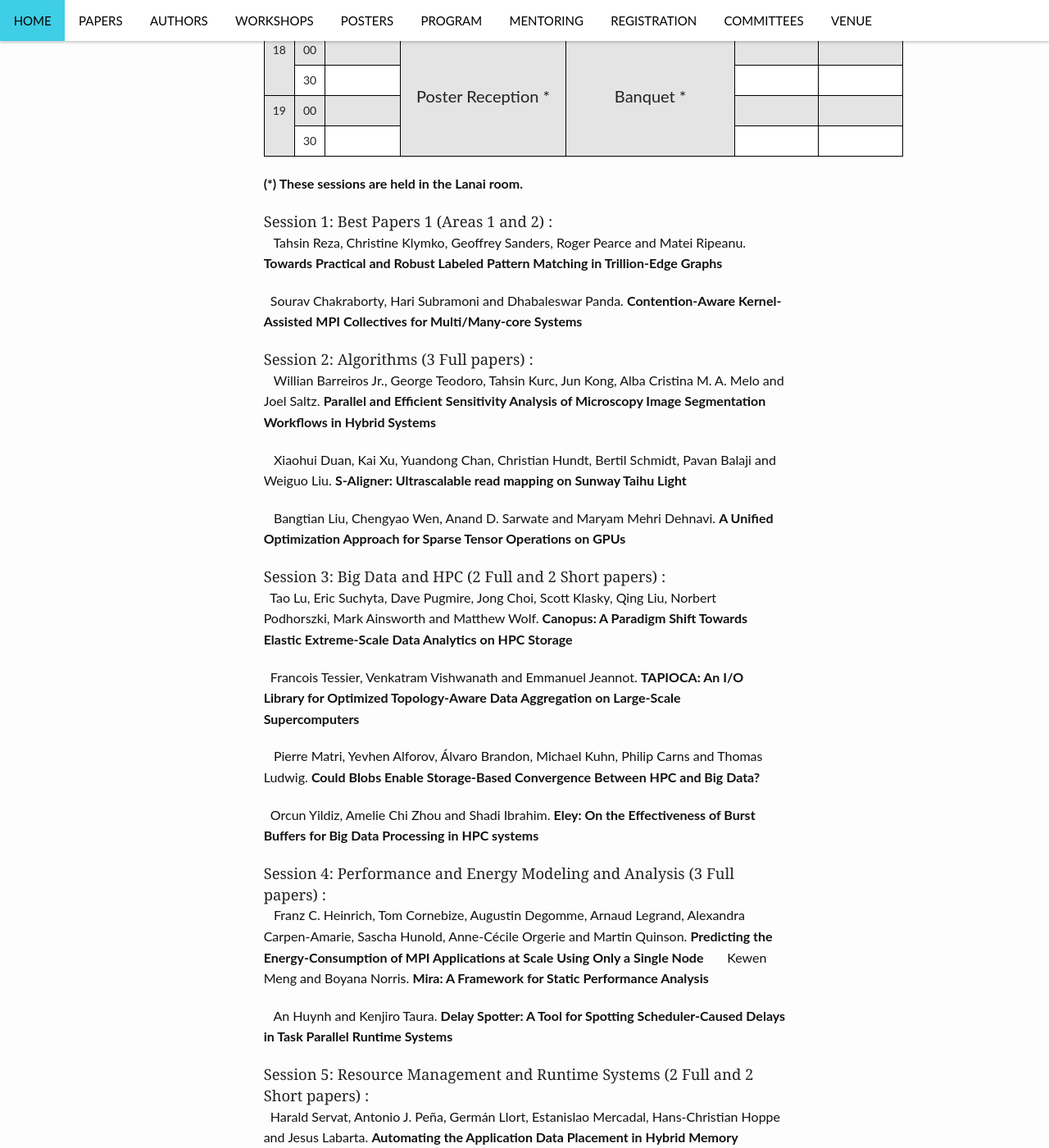
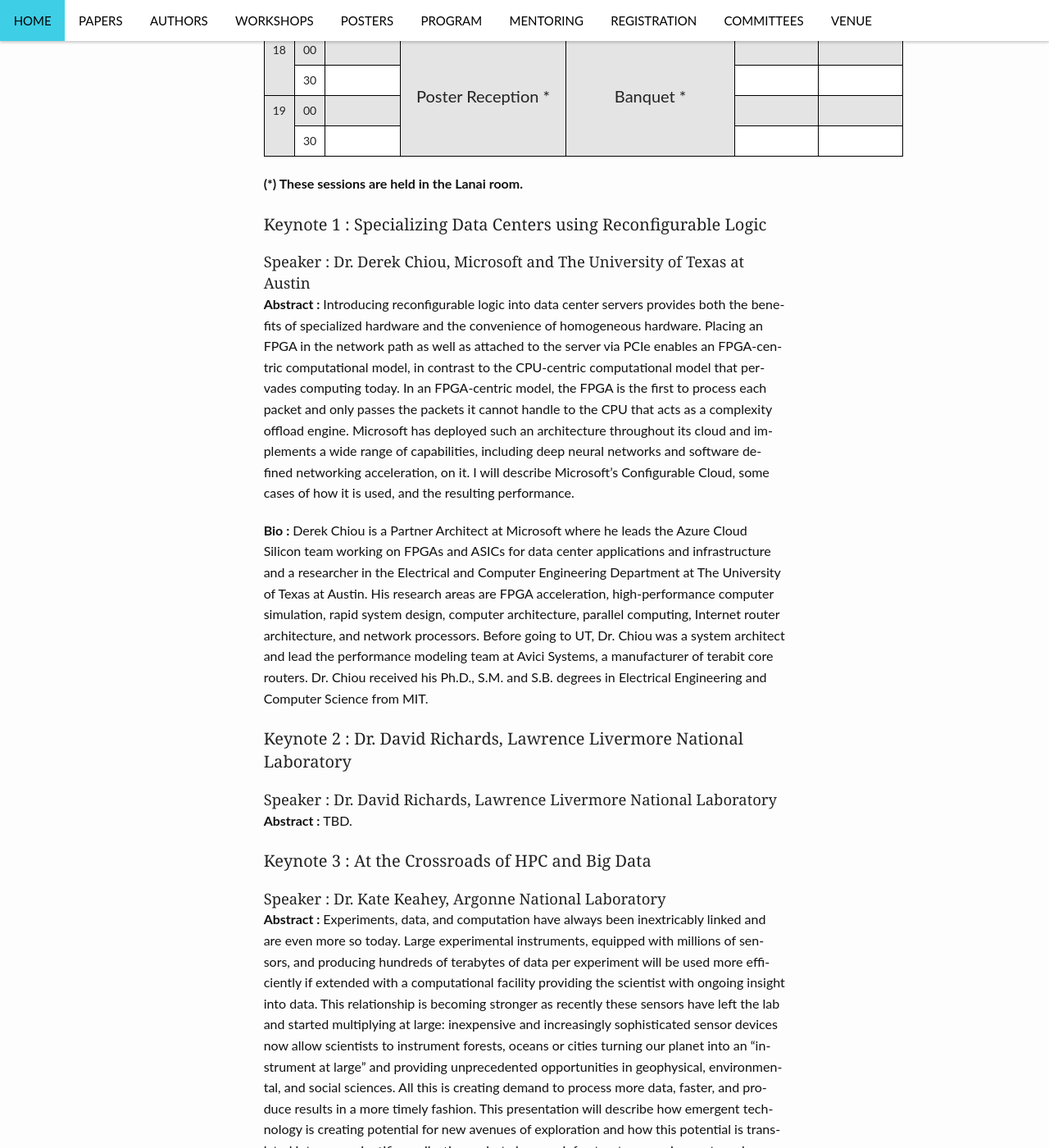
Before and after one commit to cluster17/cluster17.github.io, a Jekyll site: the page built from program/index.md, in a window 1280 px wide and 1400 px high, scrolled down 1373 px. Shown: the whole window at 82% size. Built offline with Jekyll 4.4.1, drawn with Linux system fonts in a browser that asks for light colours; some of the changed text lies outside the part shown.

Commit message:
Adding Keynotes

```diff
--- a/program/index.md
+++ b/program/index.md
@@ -60,9 +60,9 @@ header:
  <tr>
   <td> 30 </td>
   <td colspan="1" rowspan="4"> Workshop </td>
-  <td colspan="2" rowspan="2" style="text-align:center; vertical-align:middle; font-size:20px;"> Keynote 1 * </td>
-  <td colspan="2" rowspan="2" style="text-align:center; vertical-align:middle; font-size:20px;"> Keynote 2 * </td>
-  <td colspan="2" rowspan="2" style="text-align:center; vertical-align:middle; font-size:20px;"> Keynote 3 * </td>
+  <td colspan="2" rowspan="2" style="text-align:center; vertical-align:middle; font-size:20px;"> Keynote 1 * <br> Dr. Derek Chiou </td>
+  <td colspan="2" rowspan="2" style="text-align:center; vertical-align:middle; font-size:20px;"> Keynote 2 * <br> Dr. David Richards </td>
+  <td colspan="2" rowspan="2" style="text-align:center; vertical-align:middle; font-size:20px;"> Keynote 3 * <br> Dr. Kate Keahey </td>
  </tr>
 
  <tr>
@@ -208,6 +208,71 @@ header:
 </table>
 
 <b> (*) These sessions are held in the Lanai room. </b><br>
+
+
+<h4>Keynote 1 : Specializing Data Centers using Reconfigurable Logic </h4>
+
+
+<h5>Speaker : Dr. Derek Chiou, Microsoft and The University of Texas at Austin</h5>
+
+<b>Abstract : </b> Introducing reconfigurable logic into data center servers
+provides both the benefits of specialized hardware and the convenience of
+homogeneous hardware.  Placing an FPGA in the network path as well as attached
+to the server via PCIe enables an FPGA-centric computational model, in contrast
+to the CPU-centric computational model that pervades computing today. In an
+FPGA-centric model, the FPGA is the first to process each packet and only
+passes the packets it cannot handle to the CPU that acts as a complexity
+offload engine. Microsoft has deployed such an architecture throughout its
+cloud and implements a wide range of capabilities, including deep neural
+networks and software defined networking acceleration, on it. I will describe
+Microsoft's Configurable Cloud, some cases of how it is used, and the resulting
+performance.
+
+<b>Bio : </b> Derek Chiou is a Partner Architect at Microsoft where he leads
+the Azure Cloud Silicon team working on FPGAs and ASICs for data center
+applications and infrastructure and a researcher in the Electrical and Computer
+Engineering Department at The University of Texas at Austin. His research areas
+are FPGA acceleration, high-performance computer simulation, rapid system
+design, computer architecture, parallel computing, Internet router
+architecture, and network processors. Before going to UT, Dr. Chiou was a
+system architect and lead the performance modeling team at Avici Systems, a
+manufacturer of terabit core routers. Dr. Chiou received his Ph.D., S.M. and
+S.B. degrees in Electrical Engineering and Computer Science from MIT.
+
+<h4>Keynote 2 : Dr. David Richards, Lawrence Livermore National Laboratory</h4>
+
+<h5>Speaker : Dr. David Richards, Lawrence Livermore National Laboratory</h5>
+
+<b>Abstract : </b> TBD.
+
+<h4>Keynote 3 : At the Crossroads of HPC and Big Data</h4>
+
+<h5>Speaker : Dr. Kate Keahey, Argonne National Laboratory </h5>
+
+<b>Abstract : </b> Experiments, data, and computation have always been
+inextricably linked and are even more so today. Large experimental instruments,
+equipped with millions of sensors, and producing hundreds of terabytes of data
+per experiment will be used more efficiently if extended with a computational
+facility providing the scientist with ongoing insight into data. This
+relationship is becoming stronger as recently these sensors have left the lab
+and started multiplying at large: inexpensive and increasingly sophisticated
+sensor devices now allow scientists to instrument forests, oceans or cities
+turning our planet into an "instrument at large" and providing unprecedented
+opportunities in geophysical, environmental, and social sciences. All this is
+creating demand to process more data, faster, and produce results in a more
+timely fashion.  This presentation will describe how emergent technology is
+creating potential for new avenues of exploration and how this potential is
+translated into new scientific applications – but also new infrastructure
+requirements and new ideas on how computing can support science. I will give
+examples of different approaches explored by various scientific application
+groups and discuss ideas on what we can do to catalyze change in tools and
+infrastructure – from specific solutions to changes in experimental approach --
+to support new modes of usage.
+
+
+
+
+
 
 
 <h5>Session 1: Best Papers 1 (Areas 1 and 2) : </h5>
```
